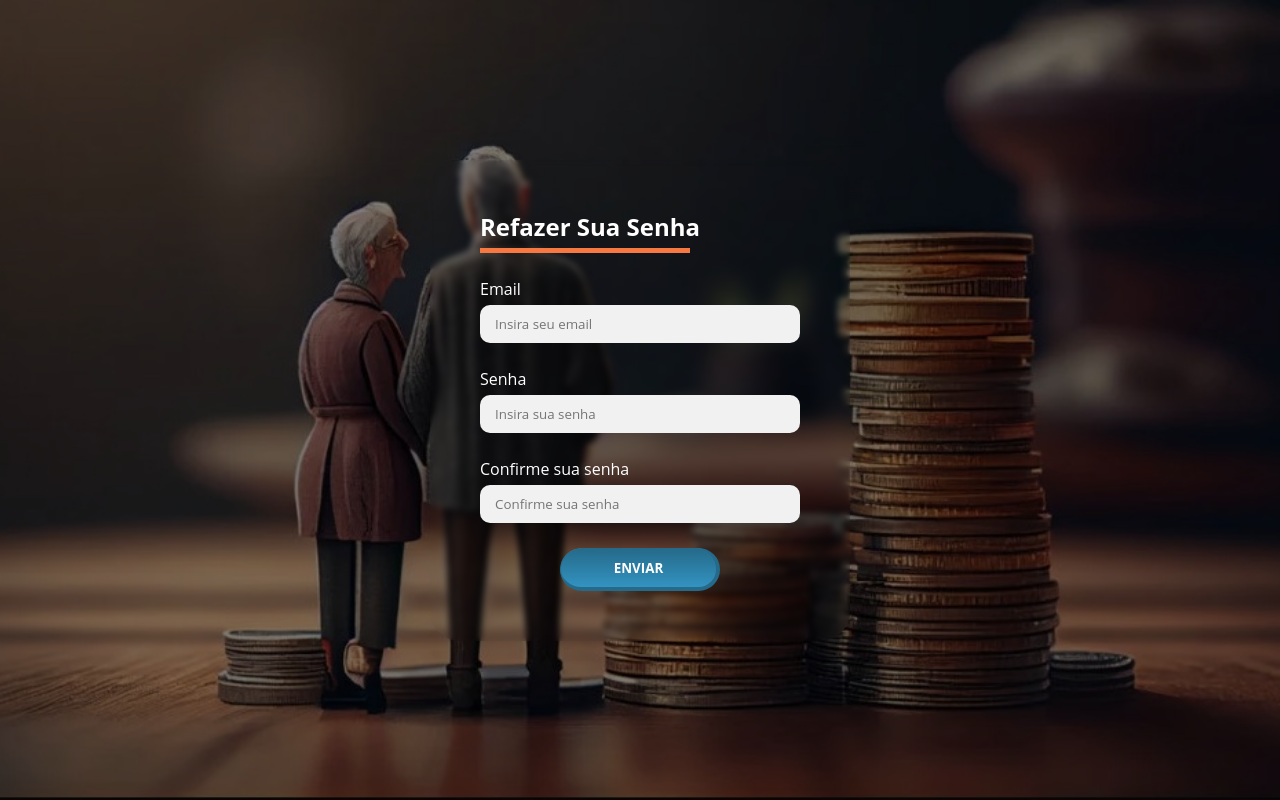
After one commit to g-celente/calculadora_inss, a Flask app: page /forgotPassword in a window 1280 px wide. The commit adds this page. Run offline with Flask 3, Linux system fonts and the light colour scheme.

Commit message:
alter: implementação do método de refazer senha

```diff
--- a/newApp.py
+++ b/newApp.py
@@ -35,21 +35,12 @@ class User(db.Model):
 with app.app_context():
     db.create_all()
 
+
 # Função de autenticação (para proteger rotas)
 def token_required(f):
     @wraps(f)
     def decorated(*args, **kwargs):
-        token = request.cookies.get('auth-token')
-
-        payload = jwt.decode(token, app.config['SECRET_KEY'], algorithms=['HS256'])
-        user_id = payload['user_id']
-
-        # Buscando o usuário no banco de dados
-        user = User.query.get(user_id)
-
-        if not user:
-            flash('Usuário não encontrado')
-            return redirect(url_for('login'))
+        token = request.cookies.get('auth-token')  # Por exemplo, obtendo o token do cabeçalho de autorização
 
         if not token:
             return redirect(url_for('login'))
@@ -72,7 +63,12 @@ def register():
         name = request.form['name']
         email = request.form['email']
         password = request.form['password']
+        confirm_password = request.form['password_confirmation']
         hashed_password = generate_password_hash(password, 'pbkdf2:sha256')
+
+        if password != confirm_password:
+            error_password = 'As senhas não conhecidem'
+            return render_template('auth/registro.html', error_password=error_password)
 
         user = User.query.filter_by(email=email).first()
 
@@ -307,6 +303,32 @@ def alterarSenha():
         flash('Token inválido.')
         return redirect(url_for('perfil'))
 
+@app.route('/forgotPassword', methods=['POST', 'GET'])
+def forgotPassword():
+
+    if request.method == 'POST':
+        email = request.form['email']
+
+        user = User.query.filter_by(email=email).first()
+
+        if not user:
+            error_email = 'Email não cadastrado no sistema'
+            return render_template('auth/resetPassword.html', error_email=error_email)
+
+        newPassword = request.form['password']
+        confirm_password = request.form['password_confirmation']
+
+        if newPassword != confirm_password:
+            error_password = 'As senhas não coincidem'
+            return render_template('auth/resetPassword.html', error_password=error_password)
+
+        user.password = generate_password_hash(newPassword)
+        db.session.commit()
+        print('senha alterada com sucesso')
+        return render_template('auth/login.html')
+
+    return render_template('auth/resetPassword.html')
+
 
 # Rota para logout
 @app.route('/logout')
--- a/templates/auth/login.html
+++ b/templates/auth/login.html
@@ -29,7 +29,7 @@
         </div>
 
         <div class="esqueceu-senha">
-          <a href="#">Esqueceu a senha?</a>
+          <a href="{{ url_for('forgotPassword') }}">Esqueceu a senha?</a>
         </div>
 
         <button type="submit">
--- /dev/null
+++ b/templates/auth/resetPassword.html
@@ -0,0 +1,60 @@
+<!DOCTYPE html>
+<html lang="pt-br">
+<head>
+  <meta charset="UTF-8">
+  <meta name="viewport" content="width=device-width, initial-scale=1.0">
+  <title>Login</title>
+  <link rel="stylesheet" href="{{ url_for('static', filename='css/login.css') }}">
+</head>
+<body>
+  <div class="login-view-container">
+    <div class="overlay"></div>
+    <div class="form-container">
+      <form id="login-form" class="form" action='{{ url_for('forgotPassword') }}' method="POST">
+        <div class="titulo">
+          <h2>Refazer Sua Senha</h2>
+          <div class="barra-horizontal"></div>
+        </div>
+        <div class="campo-input">
+            <label for="email">Email</label>
+            <input type="email" id="email" name="email" placeholder="Insira seu email" required>
+            {% if error_email %}
+            <span class="invalid-feedback" role="alert">
+              <strong style="color: red;">{{ error_email }}</strong>
+            </span>
+            {% endif %}
+        </div>
+        <div class="campo-input">
+            <label for="password">Senha</label>
+            <input
+              type="password"
+              id="password"
+              name="password"
+              placeholder="Insira sua senha"
+              required
+            />
+            {% if error_password %}
+            <span class="invalid-feedback" role="alert">
+              <strong style="color: red;">{{ error_password }}</strong>
+            </span>
+            {% endif %}
+        </div>
+
+        <div class="campo-input">
+            <label for="password_confirmation">Confirme sua senha</label>
+            <input
+              type="password"
+              id="password_confirmation"
+              name="password_confirmation"
+              placeholder="Confirme sua senha"
+              required
+            />
+        </div>
+        <button type="submit">
+          <span>Enviar</span>
+        </button>
+      </form>
+    </div>
+  </div>
+</body>
+</html>
--- a/templates/perfil.html
+++ b/templates/perfil.html
@@ -55,7 +55,7 @@
                 </div>
 
                 <div class="input-container">
-                    <label>Nova Senha:</label>
+                    <label>Confirmar Senha:</label>
                     <input class="input" type="password" />
                 </div>
 
```
Also changed, not shown: templates/auth/registro.html (+20 -6 lines), instance/users.db.
